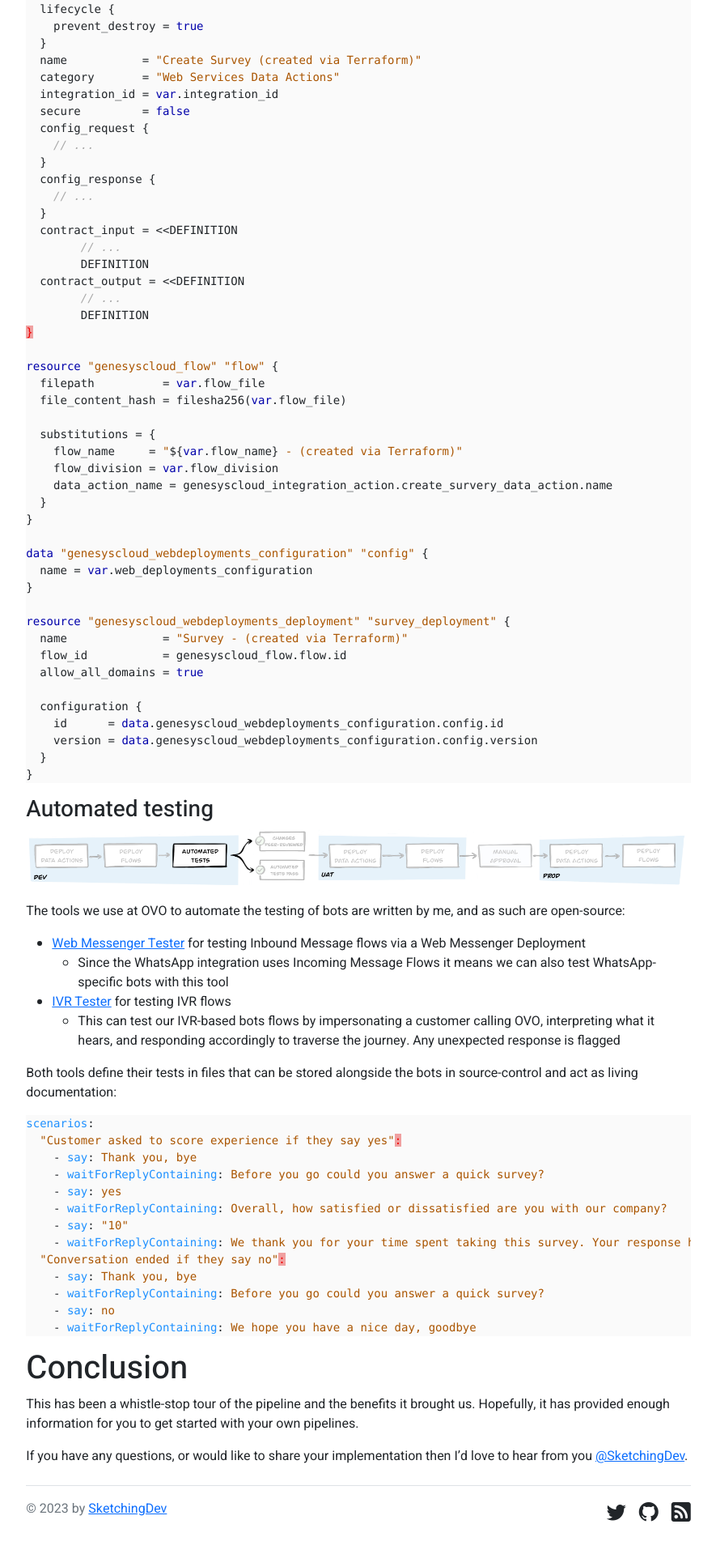
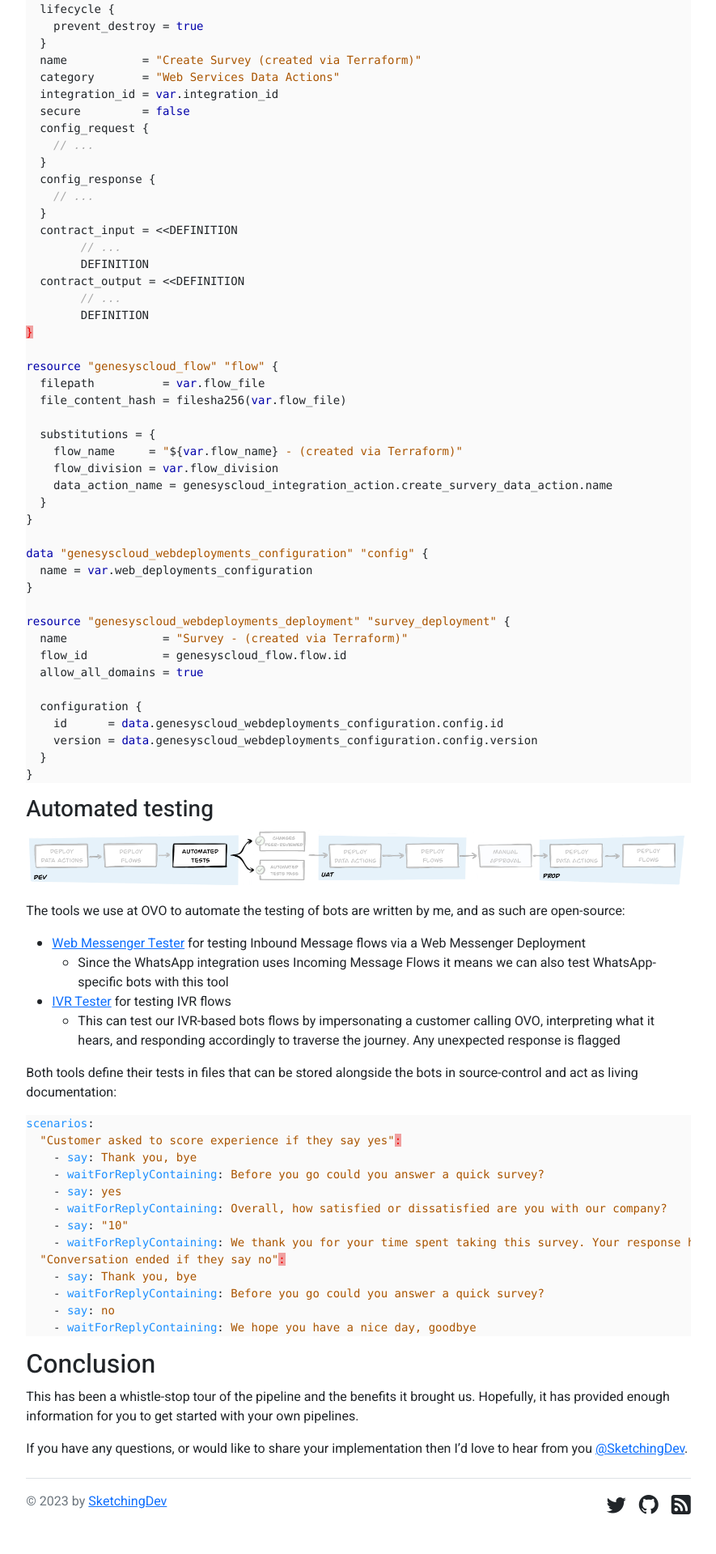
Before and after one commit to SketchingDev/dev-meets-contact-center.github.io, a Jekyll site: the page built from _posts/2023-02-03-automating-development-of-genesys-chat-bots.md, in a window 1280 px wide. Shown: the part 2413-4332 px from the top of the page at 81% size, without its empty margins (197-1082 px from the left). Built offline with Jekyll 4.4.1, drawn with Linux system fonts in a browser that asks for light colours; nearby versions of some CDN libraries.

Commit message:
Reduce header

````diff
--- a/_posts/2023-02-03-automating-development-of-genesys-chat-bots.md
+++ b/_posts/2023-02-03-automating-development-of-genesys-chat-bots.md
@@ -172,7 +172,7 @@ scenarios:
     - waitForReplyContaining: We hope you have a nice day, goodbye
 ```
 
-# Conclusion
+## Conclusion
 
 This has been a whistle-stop tour of the pipeline and the benefits it brought us. Hopefully, it has provided enough
 information for you to get started with your own pipelines.
````
